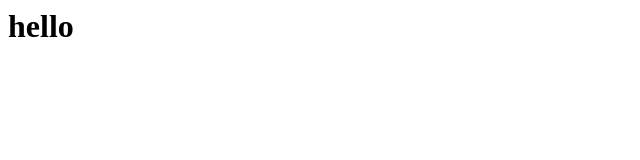
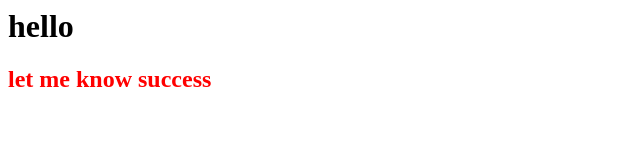
Before and after one commit to yaohx/yaohx.github.io, a plain HTML site: page index.html in a window 1280 px wide. Shown: the whole page, without its empty margins (0-640 px from the left). Drawn offline with Linux system fonts and the light colour scheme.

Commit message:
Update index.html

```diff
--- a/index.html
+++ b/index.html
@@ -1,5 +1,6 @@
 <html>
   <body>
     <h1>hello</h1>
+    <h2 style="color:red">let me know success</h2>
   </body>
 </html>
```
